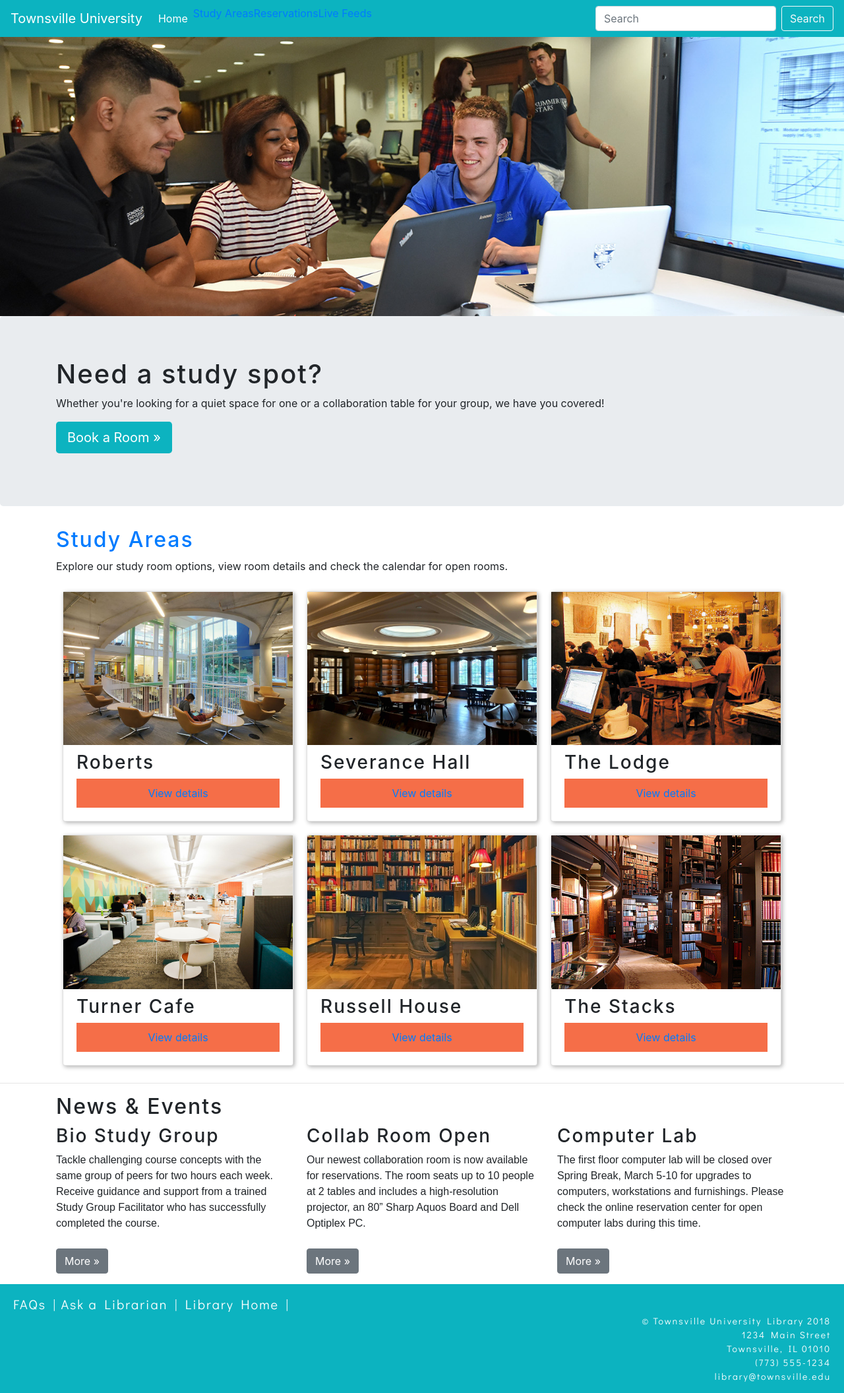
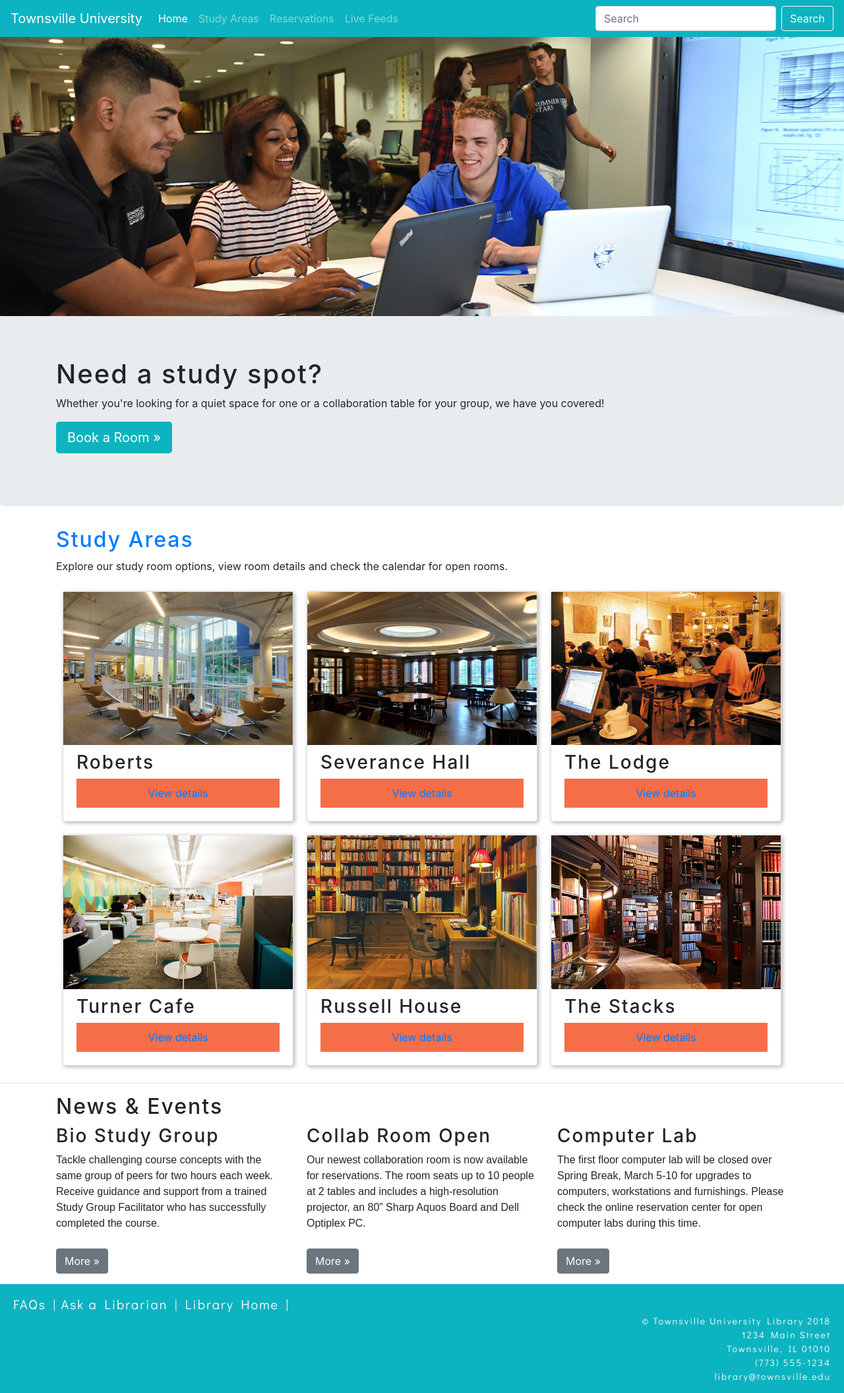
Before and after one commit to DOMLIS786/GAstudyareas, a Jekyll site: the page built from index.html, in a window 1280 px wide. Shown: the whole page at 66% size. Built offline with Jekyll 4.4.1, drawn with Linux system fonts in a browser that asks for light colours.

Commit message:
Update header.html

```diff
--- a/_includes/header.html
+++ b/_includes/header.html
@@ -8,16 +8,16 @@
   <div class="collapse navbar-collapse" id="navbarTogglerDemo02">
     <ul class="navbar-nav mr-auto mt-2 mt-lg-0">
       <li class="nav-item active">
-        <a class="nav-link" href="/index.html">Home<span class="sr-only">(current)</span></a>
+        <a class="nav-link" href='{{ site.baseurl }}'>Home<span class="sr-only">(current)</span></a>
       </li>
       <li class="nav-item">
-        <a href="{{ site.baseurl }}/{{ studyareas.html }}">Study Areas</a>
+        <a class="nav-link" href="{{ site.baseurl }}/{{ studyareas.html }}">Study Areas</a>
       </li>
       <li class="nav-item">
-        <a href="{{ site.baseurl }}/{{ reservations.html }}">Reservations</a>
+        <a class="nav-link" href="{{ site.baseurl }}/{{ reservations.html }}">Reservations</a>
       </li>
       <li class="nav-item">
-        <a href="{{ site.baseurl }}/{{ livefeeds.html }}">Live Feeds</a>
+        <a class="nav-link" href="{{ site.baseurl }}/{{ livefeeds.html }}">Live Feeds</a>
       </li>
     </ul>
         <form class="form-inline my-2 my-lg-0">
```
